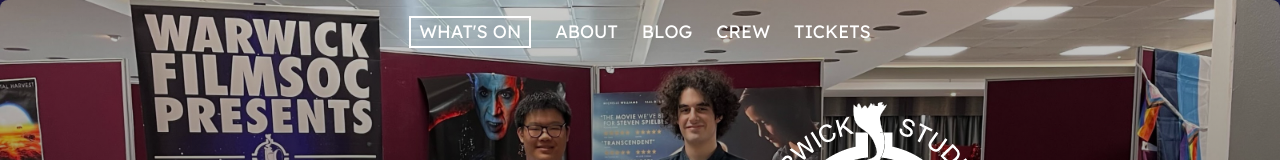
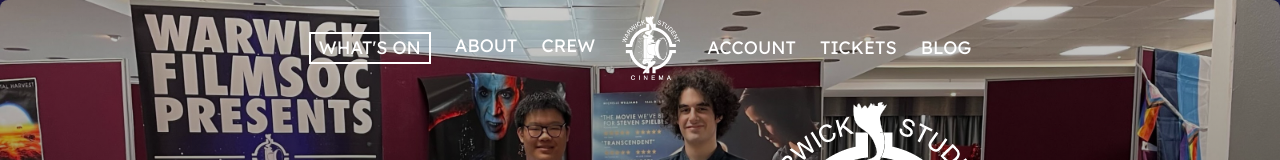
Before and after one commit to WarwickFilmSoc/Website-V6, a Next.js app: page / in a window 1280 px wide. Shown: the top 160 px of the page. Built offline with nearby package versions, Linux system fonts and the light colour scheme; grey boxes are pictures that could not be loaded; what @tryghost/content-api would draw is missing.

Commit message:
:sparkles: Add logo in the middle of the header

```diff
--- a/src/components/layout/header.tsx
+++ b/src/components/layout/header.tsx
@@ -1,18 +1,28 @@
 import Link from 'next/link';
+import Image from 'next/image';
+import wscLogo from '@/assets/logos/logo-white.png';
 
 export default function Header() {
   return (
     <header className="h-24">
       <div className="absolute left-0 right-0 z-20 p-4 mb-8">
         <nav className="flex items-center justify-center uppercase font-lexend text-lg space-x-6">
+          <div className="flex justify-right space-x-6">
             <Link href="/whats-on" className="border-2 border-white px-2">
               What&apos;s On
             </Link>
             <Link href="/about">About</Link>
-          <a href="https://blog.warwick.film" rel="noopener" target="_blank">
-            Blog
-          </a>
             <Link href="/crew">Crew</Link>
+          </div>
+          <Link href="/">
+            <Image
+              src={wscLogo}
+              alt="Warwick Student Cinema logo"
+              className="h-16 w-16 object-contain"
+            />
+          </Link>
+          <div className="flex justify-left space-x-6">
+            <Link href="/login">Account</Link>
             <a
               href="https://www.warwicksu.com/societies-sports/societies/filmsoc/"
               rel="noopener"
@@ -20,6 +30,10 @@
             >
               Tickets
             </a>
+            <a href="https://blog.warwick.film" rel="noopener" target="_blank">
+              Blog
+            </a>
+          </div>
         </nav>
       </div>
     </header>
```
Lines whose indentation alone changed are shown as unchanged.
